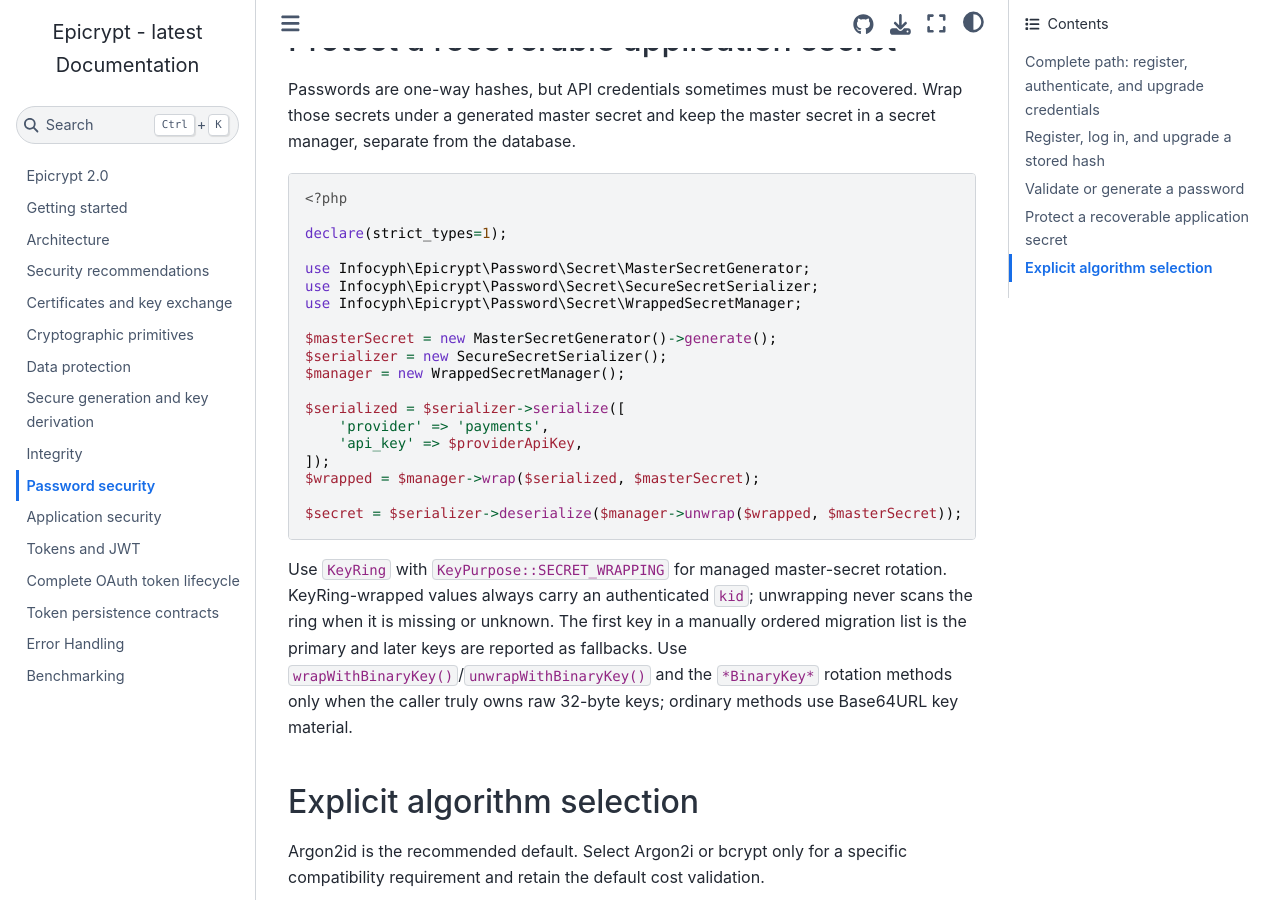
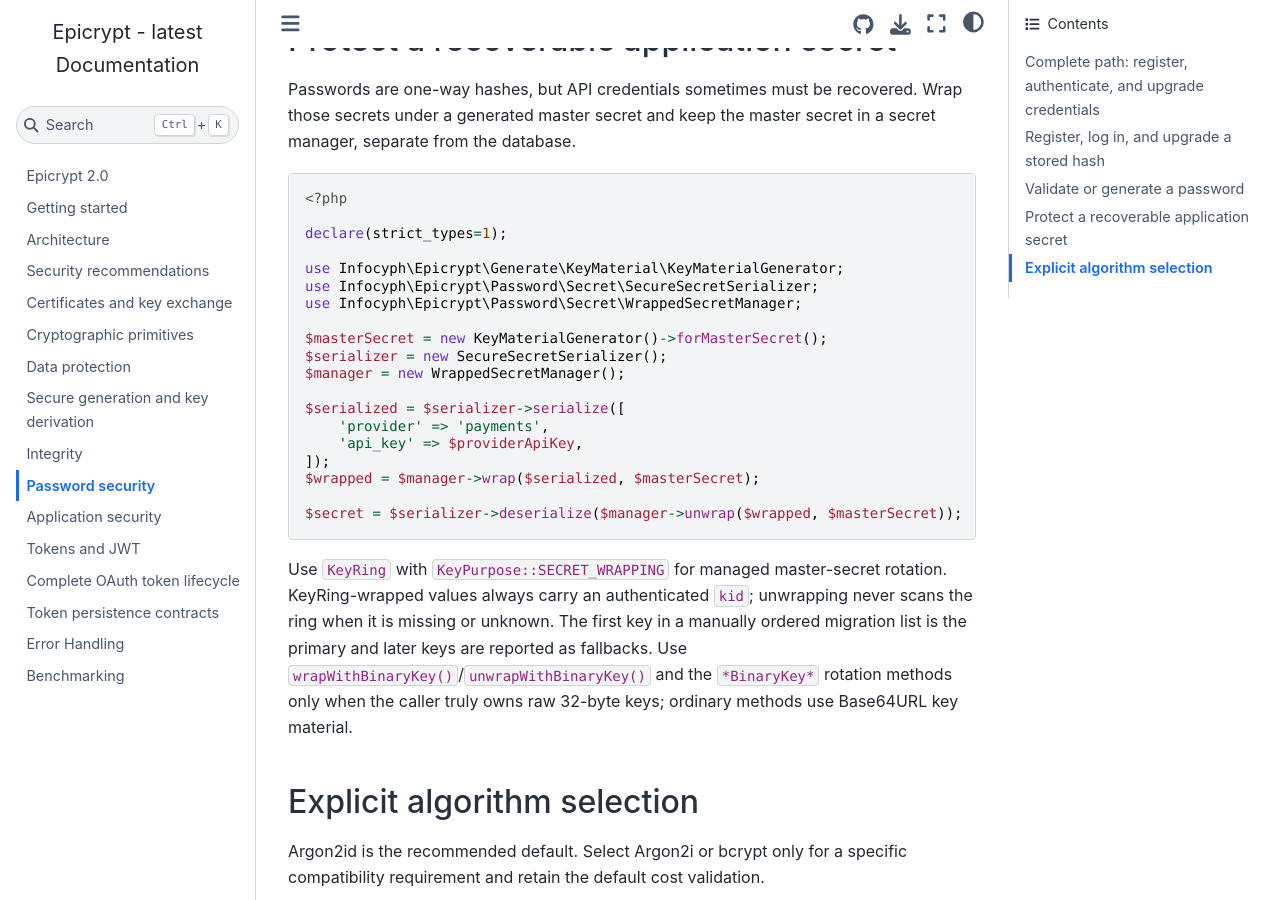
Before and after one commit to infocyph/Epicrypt, a Sphinx documentation site: the page built from docs/password.rst, in a window 1280 px wide and 900 px high, scrolled down 2324 px. Built offline with Sphinx 7.4.7 and the Sphinx Book theme 1.1.4, drawn with Linux system fonts in a browser that asks for light colours.

Commit message:
docs(password): use canonical key material generator

```diff
--- a/docs/password.rst
+++ b/docs/password.rst
@@ -128,11 +128,11 @@
 
    declare(strict_types=1);
 
-   use Infocyph\Epicrypt\Password\Secret\MasterSecretGenerator;
+   use Infocyph\Epicrypt\Generate\KeyMaterial\KeyMaterialGenerator;
    use Infocyph\Epicrypt\Password\Secret\SecureSecretSerializer;
    use Infocyph\Epicrypt\Password\Secret\WrappedSecretManager;
 
-   $masterSecret = new MasterSecretGenerator()->generate();
+   $masterSecret = new KeyMaterialGenerator()->forMasterSecret();
    $serializer = new SecureSecretSerializer();
    $manager = new WrappedSecretManager();
 
```
